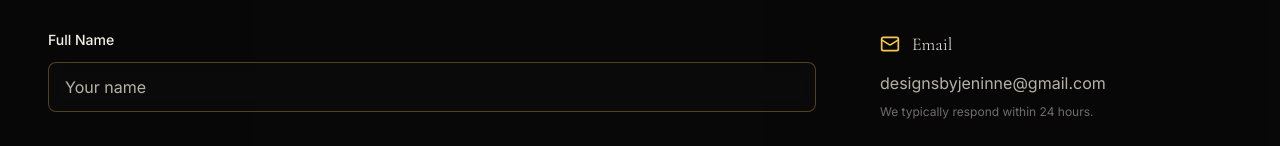
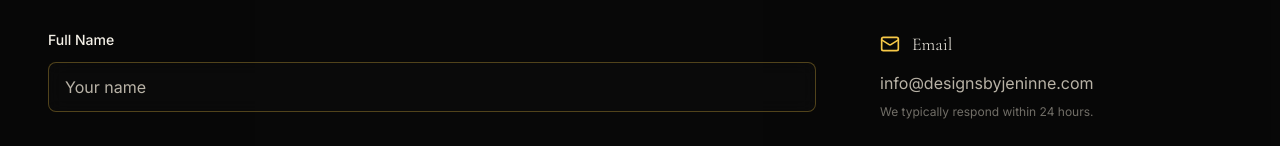
Before and after one commit to kerwynjoseph/designsbyjeninne, a Next.js app: page /contact in a window 1280 px wide. Shown: the part 573-719 px from the top of the page. Built offline with nearby package versions, Linux system fonts and the light colour scheme.

Commit message:
Update all email references to info@designsbyjeninne.com

```diff
--- a/app/contact/page.tsx
+++ b/app/contact/page.tsx
@@ -51,7 +51,7 @@ export default function ContactPage() {
                     </h3>
                   </div>
                   <p className="font-sans text-warmgray leading-relaxed">
-                    designsbyjeninne@gmail.com
+                    info@designsbyjeninne.com
                   </p>
                   <p className="font-sans text-xs text-warmgray/60 mt-2">
                     We typically respond within 24 hours.
--- a/components/sections/Contact.tsx
+++ b/components/sections/Contact.tsx
@@ -35,7 +35,7 @@ export function Contact() {
                 </h3>
               </div>
               <p className="font-sans text-warmgray leading-relaxed">
-                designsbyjeninne@gmail.com
+                info@designsbyjeninne.com
               </p>
               <p className="font-sans text-xs text-warmgray/60 mt-2">
                 We typically respond within 24 hours.
--- a/components/sections/components/layout/Footer.tsx
+++ b/components/sections/components/layout/Footer.tsx
@@ -68,11 +68,11 @@ export function Footer() {
             <ul className="space-y-3 font-sans text-sm">
               <li>
                 <a
-                  href="mailto:designsbyjeninne@gmail.com"
+                  href="mailto:info@designsbyjeninne.com"
                   className="text-warmgray hover:text-gold-500 transition-colors flex items-center gap-2"
                 >
                   <Mail className="w-4 h-4" />
-                  designsbyjeninne@gmail.com
+                  info@designsbyjeninne.com
                 </a>
               </li>
               <li>
--- a/components/sections/components/sections/Contact.tsx
+++ b/components/sections/components/sections/Contact.tsx
@@ -35,7 +35,7 @@ export function Contact() {
                 </h3>
               </div>
               <p className="font-sans text-warmgray leading-relaxed">
-                designsbyjeninne@gmail.com
+                info@designsbyjeninne.com
               </p>
               <p className="font-sans text-xs text-warmgray/60 mt-2">
                 We typically respond within 24 hours.
--- a/components/sections/lib/email-service.ts
+++ b/components/sections/lib/email-service.ts
@@ -127,7 +127,7 @@ export function generateClientConfirmationEmail(data: {
 
             <a href="https://designsbyjeninne.com/payment" class="button">Complete Payment →</a>
 
-            <p>If you have any questions, feel free to reach out via WhatsApp at <strong>+1 (868) 344-5101</strong> or email us at <strong>designsbyjeninne@gmail.com</strong>.</p>
+            <p>If you have any questions, feel free to reach out via WhatsApp at <strong>+1 (868) 344-5101</strong> or email us at <strong>info@designsbyjeninne.com</strong>.</p>
 
             <p>Looking forward to creating something amazing with you!</p>
 
@@ -136,7 +136,7 @@ export function generateClientConfirmationEmail(data: {
 
           <div class="footer">
             <p>Designs by Jeninne | Premium Creative Studio<br>
-            Email: designsbyjeninne@gmail.com | WhatsApp: +1 (868) 344-5101</p>
+            Email: info@designsbyjeninne.com | WhatsApp: +1 (868) 344-5101</p>
           </div>
         </div>
       </body>
--- a/lib/email-service.ts
+++ b/lib/email-service.ts
@@ -127,7 +127,7 @@ export function generateClientConfirmationEmail(data: {
 
             <a href="https://designsbyjeninne.com/payment" class="button">Complete Payment →</a>
 
-            <p>If you have any questions, feel free to reach out via WhatsApp at <strong>+1 (868) 344-5101</strong> or email us at <strong>designsbyjeninne@gmail.com</strong>.</p>
+            <p>If you have any questions, feel free to reach out via WhatsApp at <strong>+1 (868) 344-5101</strong> or email us at <strong>info@designsbyjeninne.com</strong>.</p>
 
             <p>Looking forward to creating something amazing with you!</p>
 
@@ -136,7 +136,7 @@ export function generateClientConfirmationEmail(data: {
 
           <div class="footer">
             <p>Designs by Jeninne | Premium Creative Studio<br>
-            Email: designsbyjeninne@gmail.com | WhatsApp: +1 (868) 344-5101</p>
+            Email: info@designsbyjeninne.com | WhatsApp: +1 (868) 344-5101</p>
           </div>
         </div>
       </body>
```
